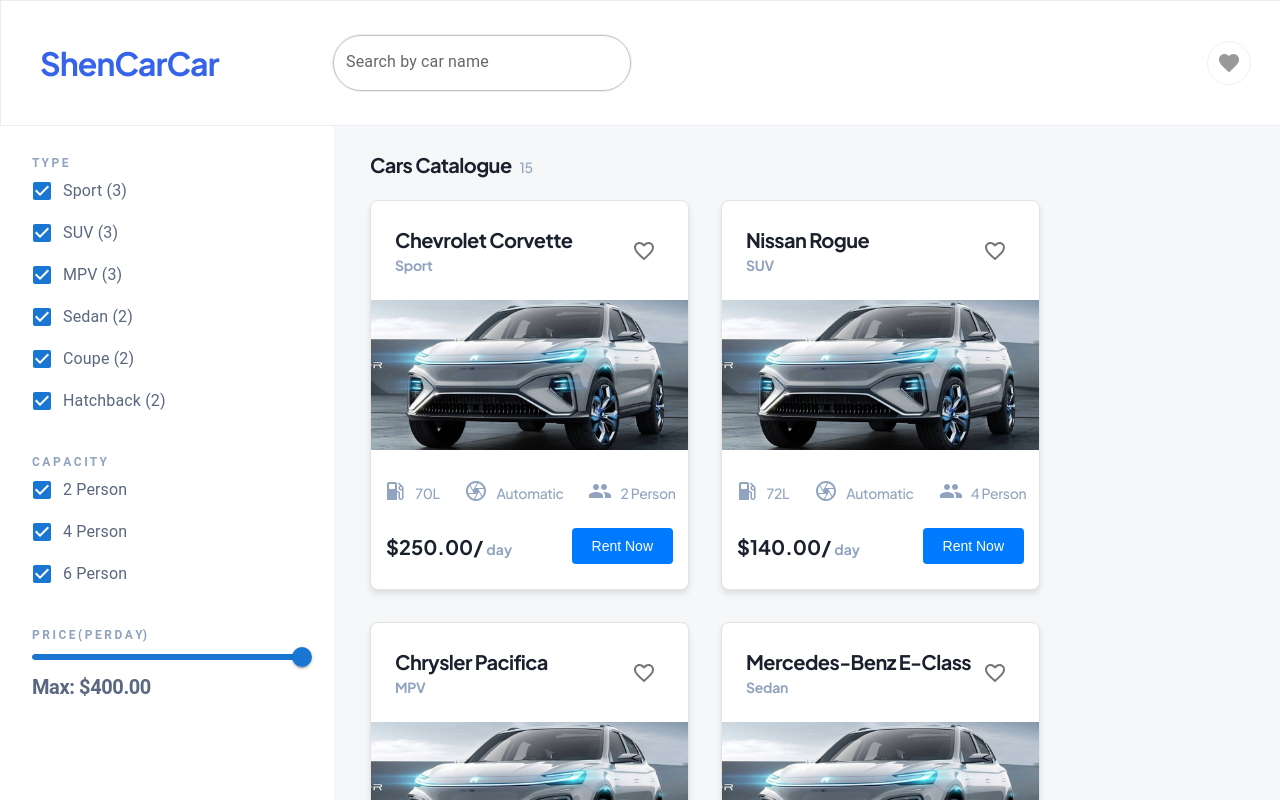
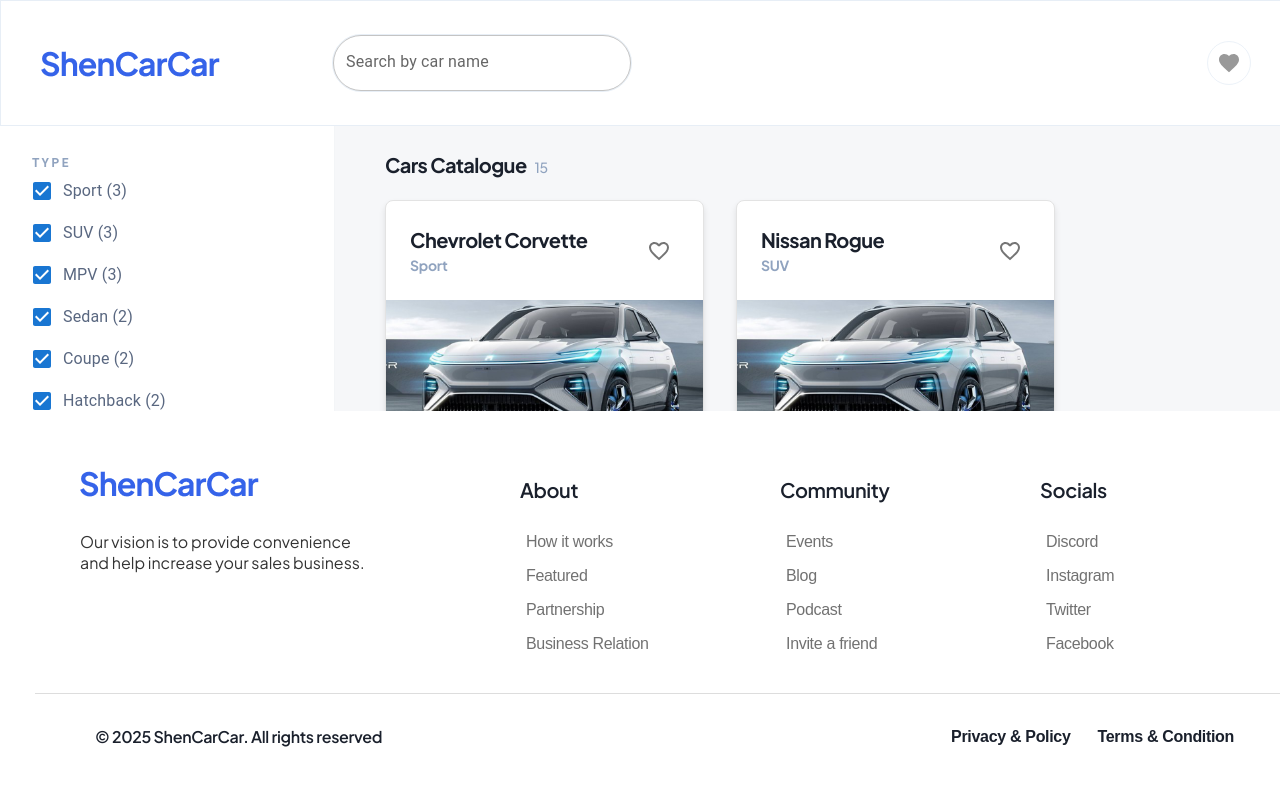
Before and after one commit to leehaim8/Ex3-React, a React (Create React App) app in the folder ex3/: page / in a window 1280 px wide. Shown: the top 800 px of the page. Built offline with nearby package versions, Linux system fonts and the light colour scheme.

Commit message:
Creating a footer and fixing the side menu css

```diff
--- /dev/null
+++ b/ex3/src/components/Footer/Footer.css
@@ -0,0 +1,112 @@
+.footer {
+    background-color: white;
+    padding: 20px 20px;
+    color: #333;
+    width: 100%;
+    position: fixed;
+    left: 0;
+    bottom: 0;
+}
+
+.footer_container {
+    display: flex;
+    justify-content: space-between;
+    flex-wrap: wrap;
+    margin: 20px 60px;
+}
+
+.footer_logo_section {
+    flex: 1;
+    min-width: 250px;
+}
+
+.footer_about_community_socials {
+    display: flex;
+    flex-direction: row;
+    gap: 60px;
+}
+
+.footer_logo {
+    background-image: url("../../Assets/Logo.png");
+    background-repeat: no-repeat;
+    width: 213px;
+    height: 44px;
+    margin-top: 20px;
+}
+
+.footer_section {
+    flex: 1;
+    min-width: 200px;
+}
+
+.footer_section h4 {
+    color: var(--Secondary-500, #1A202C);
+    font-size: 20px;
+    font-style: normal;
+    font-weight: 600;
+    letter-spacing: -0.4px;
+}
+
+.footer_section ul {
+    list-style: none;
+    padding: 0;
+}
+
+.footer_section ul li {
+    margin-bottom: 8px;
+}
+
+.footer_section button {
+    background: none;
+    border: none;
+    text-decoration: none;
+    color: rgba(19, 19, 19, 0.60);
+    font-size: 16px;
+    font-style: normal;
+    font-weight: 500;
+    line-height: 150%;
+    letter-spacing: -0.32px;
+    transition: 0.3s;
+}
+
+.footer_section button:hover {
+    color: black;
+}
+
+.footer_bottom {
+    display: flex;
+    justify-content: space-between;
+    align-items: center;
+    border-top: 1px solid #ddd;
+    padding: 15px 60px;
+    color: var(--Secondary-500, #1A202C);
+    font-size: 16px;
+    font-style: normal;
+    font-weight: 600;
+    line-height: 150%;
+    letter-spacing: -0.32px;
+    margin-left: 15px;
+}
+
+.footer_links button {
+    background: none;
+    border: none;
+    text-decoration: none;
+    color: var(--Secondary-500, #1A202C);
+    font-size: 16px;
+    font-style: normal;
+    font-weight: 600;
+    line-height: 150%;
+    letter-spacing: -0.32px;
+    margin-left: 15px;
+}
+
+.footer_links button:hover {
+    color: gray;
+}
+
+@media (max-width: 670px) {
+    .footer_about_community_socials {
+        gap: 30px;
+    }
+}
--- /dev/null
+++ b/ex3/src/components/Footer/Footer.jsx
@@ -0,0 +1,58 @@
+import React from "react";
+import "./Footer.css";
+
+function Footer() {
+    return (
+        <footer className="footer">
+            <div className="footer_container">
+                <div className="footer_section footer_logo_section">
+                    <div className="footer_logo"></div>
+                    <p>
+                        Our vision is to provide convenience <br />
+                        and help increase your sales business.
+                    </p>
+                </div>
+                <div className="footer_about_community_socials">
+                    <div className="footer_section">
+                        <h4>About</h4>
+                        <ul>
+                            <li><button>How it works</button></li>
+                            <li><button>Featured</button></li>
+                            <li><button>Partnership</button></li>
+                            <li><button>Business Relation</button></li>
+                        </ul>
+                    </div>
+
+                    <div className="footer_section">
+                        <h4>Community</h4>
+                        <ul>
+                            <li><button>Events</button></li>
+                            <li><button>Blog</button></li>
+                            <li><button>Podcast</button></li>
+                            <li><button>Invite a friend</button></li>
+                        </ul>
+                    </div>
+
+                    <div className="footer_section">
+                        <h4>Socials</h4>
+                        <ul>
+                            <li><button>Discord</button></li>
+                            <li><button>Instagram</button></li>
+                            <li><button>Twitter</button></li>
+                            <li><button>Facebook</button></li>
+                        </ul>
+                    </div>
+                </div>
+            </div>
+            <div className="footer_bottom">
+                <p>&copy; 2025 ShenCarCar. All rights reserved</p>
+                <div className="footer_links">
+                    <button>Privacy & Policy</button>
+                    <button>Terms & Condition</button>
+                </div>
+            </div>
+        </footer>
+    );
+}
+
+export default Footer;
--- a/ex3/src/components/HomePage/HomePage.css
+++ b/ex3/src/components/HomePage/HomePage.css
@@ -1,18 +1,20 @@
 .container {
     display: flex;
     flex-direction: column;
+    margin-bottom: 300px;
+    min-height: 100vh;
 }
 
 .nav_card_div {
     display: flex;
     flex: 1;
     justify-content: flex-start;
-    gap: 200px;
+    gap: 32px;
 }
 
 .nav_card_div>.navbar_side {
     flex: 0 0 250px;
-    height: 100%;
+    background-color: white;
 }
 
 .nav_card_div>.car_container {
@@ -55,13 +57,17 @@
 
 @media (max-width: 1420px) {
     .nav_card_div {
-        gap: 120px;
+        gap: 50px;
+    }
+
+    .car_container>.car_card {
+        margin-right: 60px;
     }
 }
 
 @media (max-width: 670px) {
     .nav_card_div {
-        gap: 1px;
+        gap: 30px;
     }
 
     .car_container>.car_card {
--- a/ex3/src/components/HomePage/HomePage.jsx
+++ b/ex3/src/components/HomePage/HomePage.jsx
@@ -4,6 +4,7 @@
 import CarCard from '../CarCard/CarCard';
 import './HomePage.css';
 import carsData from '../../data/Cars.json';
+import Footer from '../Footer/Footer';
 
 function HomePage() {
     const [selectedTypes, setSelectedTypes] = useState([]);
@@ -61,6 +62,7 @@
                     </div>
                 </div>
             </div>
+            <Footer/>
         </div>
     );
 }
--- a/ex3/src/components/NavBarSide.jsx
+++ b/ex3/src/components/NavBarSide.jsx
@@ -55,10 +55,12 @@
         width: "360px",
         flexShrink: 0,
         display: "flex",
-        padding: "32px 32px 816px 32px",
+        padding: "32px",
         flexDirection: "column",
         alignItems: "flex-start",
-        position: "fixed",
+        position: "relative",
+        overflowY: "auto",
+        minHeight: "100vh",
         marginTop: "124px",
         borderRight: "1px solid #F3F5F7",
         '@media (max-width: 1420px)': {
```
